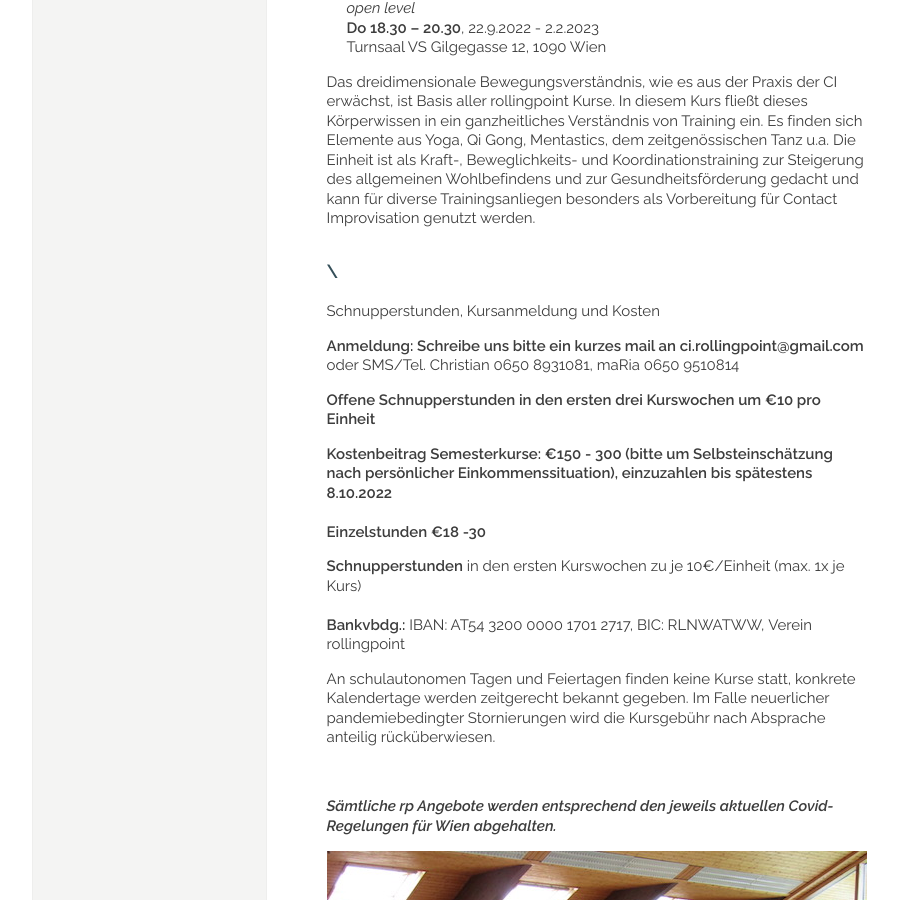
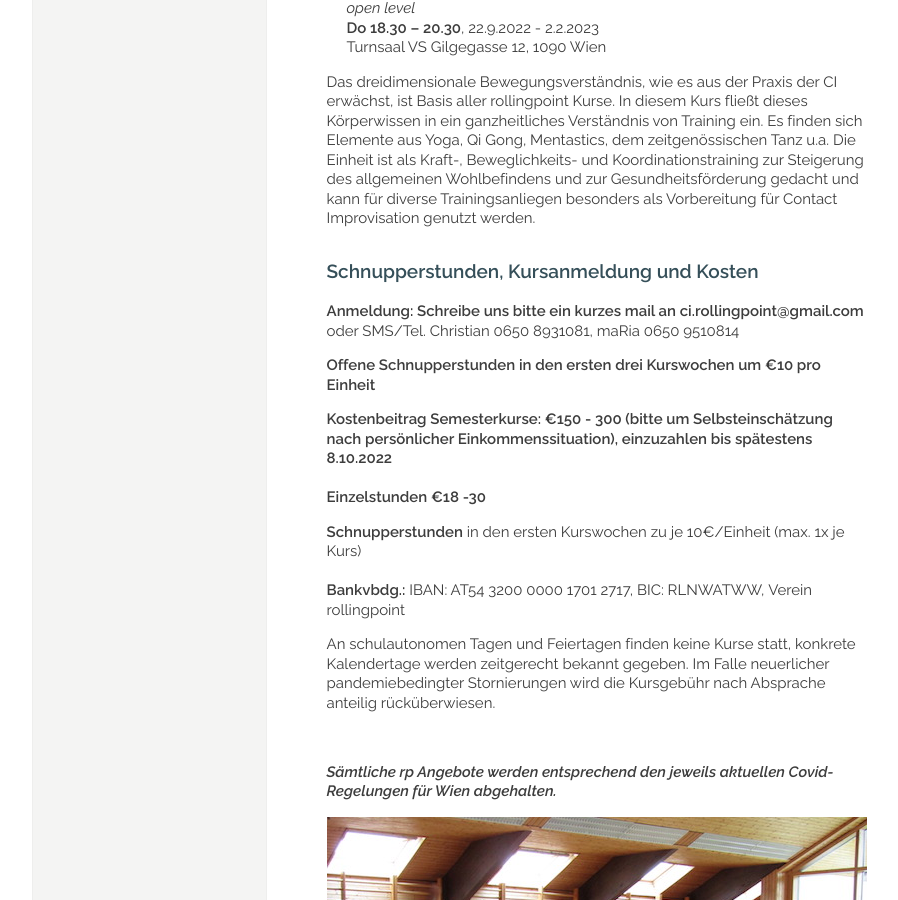
Before and after one commit to manulari/rollingpointat, a Jekyll site: the page built from _pages_de/kurse.md, in a window 1280 px wide and 900 px high, scrolled down 1588 px. Shown: the whole window, without its empty margins (152-1050 px from the left). Built offline with Jekyll 4.4.1, drawn with Linux system fonts in a browser that asks for light colours; comment, search, counter and statistics services are not loaded.

```diff
--- a/_pages_de/kurse.md
+++ b/_pages_de/kurse.md
@@ -47,6 +47,7 @@ Teilnahmeempfehlungen: Bewegungsvorerfahrung aller Art sowie Lust und Freude an
 <div class="named-anchor" id="mi"></div>
 
 #### **Contact Improvisation intermediate/advanced + open Jam**\
+
 Fortlaufende Trainingsgruppe mit **Christian Apschner und GastlehrerInnen**\
 Termine sind auch einzeln besuchbar\
 **Mi 17.30 - 20.40**, 21.9.2022 – 1.2.2023 (ca.16x)\
@@ -67,8 +68,7 @@ Turnsaal VS Gilgegasse 12, 1090 Wien
 
 Das dreidimensionale Bewegungsverständnis, wie es aus der Praxis der CI erwächst, ist Basis aller rollingpoint Kurse. In diesem Kurs fließt dieses Körperwissen in ein ganzheitliches Verständnis von Training ein. Es finden sich Elemente aus Yoga, Qi Gong, Mentastics, dem zeitgenössischen Tanz u.a. Die Einheit ist als Kraft-, Beweglichkeits- und Koordinationstraining zur Steigerung des allgemeinen Wohlbefindens und zur Gesundheitsförderung gedacht und kann für diverse Trainingsanliegen besonders als Vorbereitung für Contact Improvisation genutzt werden.
 
-### \
-Schnupperstunden, Kursanmeldung und Kosten
+### Schnupperstunden, Kursanmeldung und Kosten
 
 **Anmeldung: Schreibe uns bitte ein kurzes mail an ci.rollingpoint@gmail.com**\
 oder SMS/Tel. Christian 0650 8931081, maRia 0650 9510814
```
